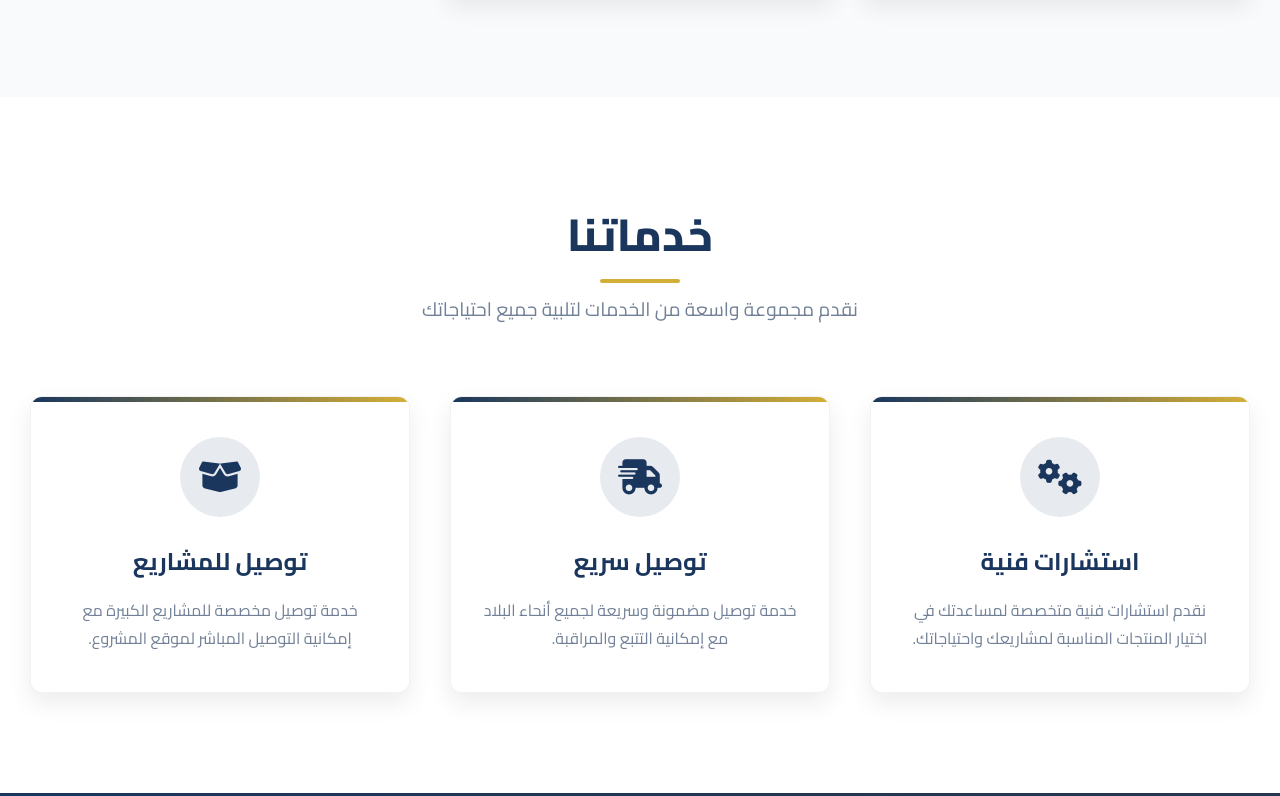
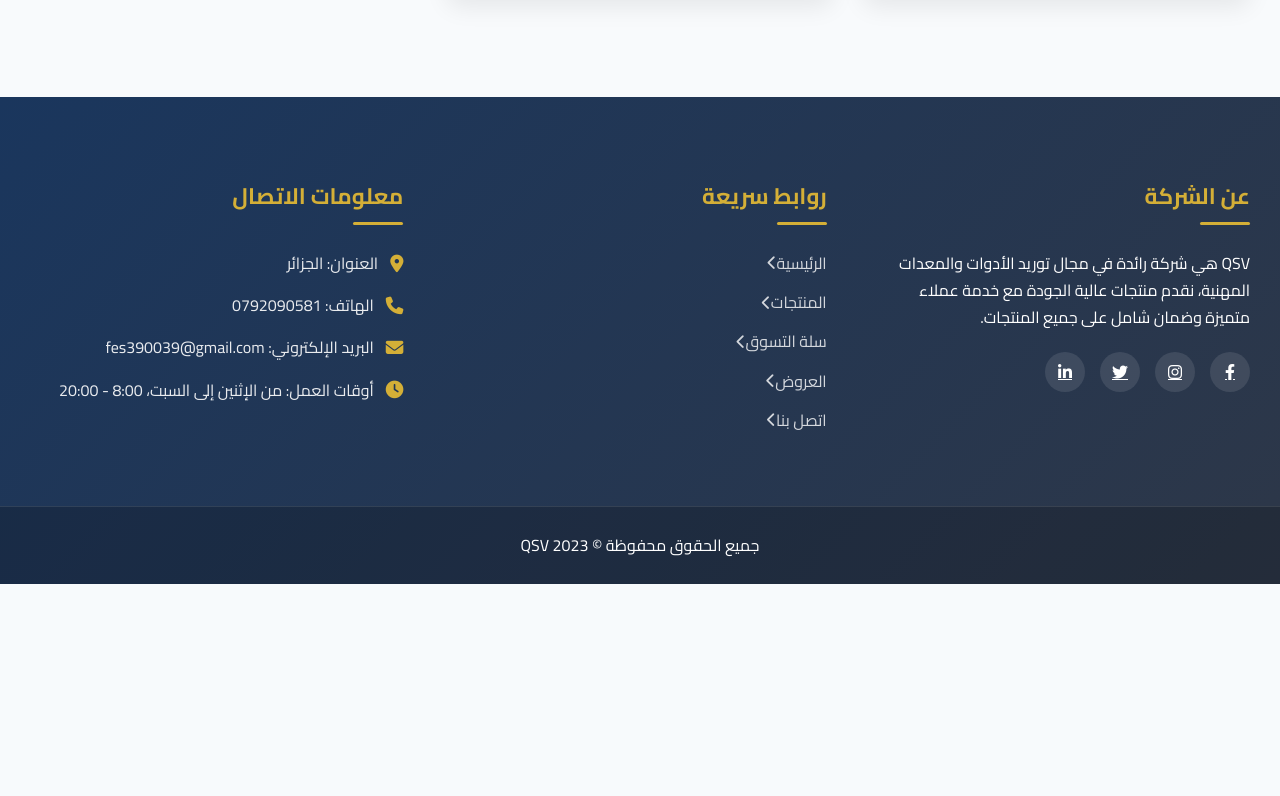
Before and after one commit to AmirDiaz/fares, a plain HTML site: page index.html in a window 1280 px wide. Shown: the part 3118-3914 px from the top of the page. After the commit the page ends 3702 px from the top, so only its background shows below. Drawn offline with Linux system fonts and the light colour scheme.

Commit message:
Update product images with styling adjustments

```diff
--- a/index.html
+++ b/index.html
@@ -1236,7 +1236,7 @@
         </div>
     </section>
 
-    <!-- Products Section -->
+  <!-- Products Section -->
 <section class="products" id="productsSection">
     <div class="section-title">
         <h2>منتجاتنا المميزة</h2>
@@ -1247,7 +1247,7 @@
         <div class="product-card">
             <div class="product-badge">الأكثر مبيعاً</div>
             <div class="product-img">
-                <img src="https://soficlef.dz/wp-content/uploads/2021/12/PP600-13-600x600.jpg" alt="Perceuse à percussion 600W">
+                <img src="https://soficlef.dz/wp-content/uploads/2021/12/PP600-13-600x600.jpg" alt="Perceuse à percussion 600W" style="object-fit: contain; padding: 15px;">
             </div>
             <div class="product-content">
                 <h3>Perceuse à percussion 600W</h3>
@@ -1265,7 +1265,7 @@
         <div class="product-card">
             <div class="product-badge">عرض خاص</div>
             <div class="product-img">
-                <img src="https://soficlef.dz/wp-content/uploads/2021/10/M1000-115-600x600.jpg" alt="Meuleuse d'angle 1000W">
+                <img src="https://soficlef.dz/wp-content/uploads/2021/10/M1000-115-600x600.jpg" alt="Meuleuse d'angle 1000W" style="object-fit: contain; padding: 15px;">
             </div>
             <div class="product-content">
                 <h3>Meuleuse d'angle 1000W</h3>
@@ -1283,7 +1283,7 @@
         <div class="product-card">
             <div class="product-badge">جديد</div>
             <div class="product-img">
-                <img src="https://www.outillage-avenue.com/lib/picts/prod1/50006.jpg" alt="SCHNEIDER Aspirateur 50 L 1600 W" style="object-fit: contain; padding: 10px;">
+                <img src="https://www.outillage-avenue.com/lib/picts/prod1/50006.jpg" alt="SCHNEIDER Aspirateur 50 L 1600 W" style="object-fit: contain; padding: 15px; max-height: 180px;">
             </div>
             <div class="product-content">
                 <h3>SCHNEIDER Aspirateur 50 L 1600 W</h3>
@@ -1301,7 +1301,7 @@
         <div class="product-card">
             <div class="product-badge">جديد</div>
             <div class="product-img">
-                <img src="https://www.soficlef.com/wp-content/uploads/2025/03/CC-60.jpg" alt="SOFICLEF Tile Cutter 600mm" style="object-fit: contain; padding: 10px;">
+                <img src="https://www.soficlef.com/wp-content/uploads/2025/03/CC-60.jpg" alt="SOFICLEF Tile Cutter 600mm" style="object-fit: contain; padding: 15px; max-height: 180px;">
             </div>
             <div class="product-content">
                 <h3>SOFICLEF Tile Cutter 600mm</h3>
@@ -1319,7 +1319,7 @@
         <div class="product-card">
             <div class="product-badge">جديد</div>
             <div class="product-img">
-                <img src="https://th.bing.com/th/id/OIP.VUpMas3Ao3sJfgVohi2fLwHaHa?rs=1&pid=ImgDetMain" alt="SOFICLEF BRT-80 80L" style="object-fit: contain; padding: 10px;">
+                <img src="https://th.bing.com/th/id/OIP.VUpMas3Ao3sJfgVohi2fLwHaHa?rs=1&pid=ImgDetMain" alt="SOFICLEF BRT-80 80L" style="object-fit: contain; padding: 15px; max-height: 180px;">
             </div>
             <div class="product-content">
                 <h3>SOFICLEF BRT-80 80L</h3>
@@ -1335,40 +1335,6 @@
         </div>
     </div>
 </section>
-
-    <!-- Services Section -->
-    <section class="services">
-        <div class="section-title">
-            <h2>خدماتنا</h2>
-            <p>نقدم مجموعة واسعة من الخدمات لتلبية جميع احتياجاتك</p>
-        </div>
-
-        <div class="services-grid">
-            <div class="service-card">
-                <div class="service-icon">
-                    <i class="fas fa-cogs"></i>
-                </div>
-                <h3>استشارات فنية</h3>
-                <p>نقدم استشارات فنية متخصصة لمساعدتك في اختيار المنتجات المناسبة لمشاريعك واحتياجاتك.</p>
-            </div>
-
-            <div class="service-card">
-                <div class="service-icon">
-                    <i class="fas fa-shipping-fast"></i>
-                </div>
-                <h3>توصيل سريع</h3>
-                <p>خدمة توصيل مضمونة وسريعة لجميع أنحاء البلاد مع إمكانية التتبع والمراقبة.</p>
-            </div>
-
-            <div class="service-card">
-                <div class="service-icon">
-                    <i class="fas fa-box-open"></i>
-                </div>
-                <h3>توصيل للمشاريع</h3>
-                <p>خدمة توصيل مخصصة للمشاريع الكبيرة مع إمكانية التوصيل المباشر لموقع المشروع.</p>
-            </div>
-        </div>
-    </section>
 
     <!-- Footer -->
     <footer>
```
